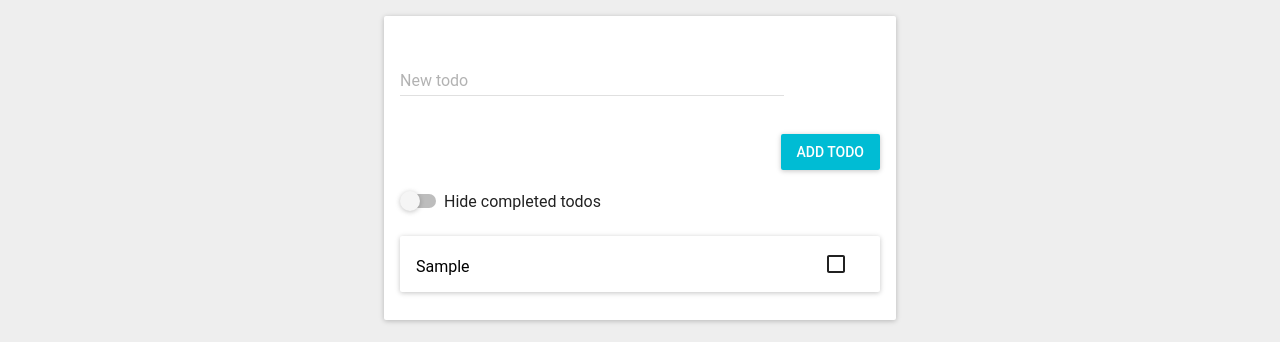
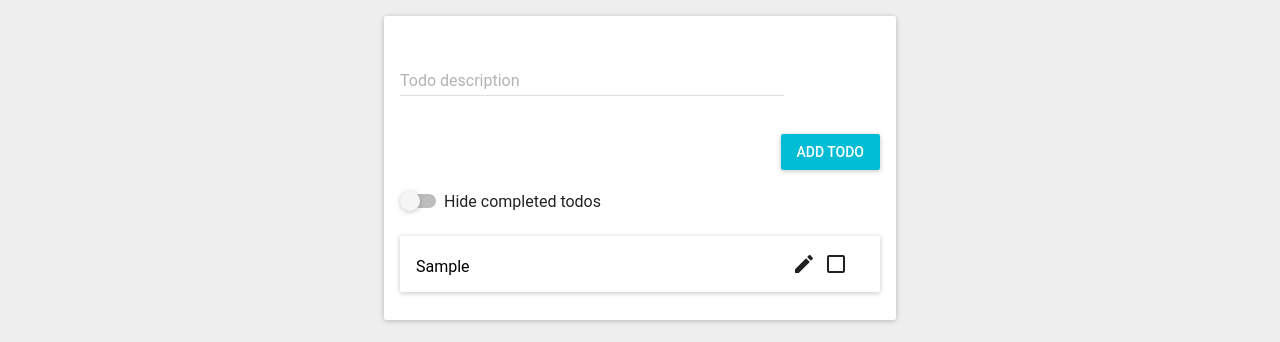
Before and after one commit to martyhora/material-issue-tracker, a React (Create React App) app: page / in a window 1280 px wide. Both pictures are taken after typing "Sample" into the empty fields and a click on the button "ADD TODO". Shown: the part 148-490 px from the top of the page. Built offline with nearby package versions, Linux system fonts and the light colour scheme.

Commit message:
Add todo edit

```diff
--- a/src/actions/actionTypes.js
+++ b/src/actions/actionTypes.js
@@ -1,3 +1,4 @@
 export const ADD_TODO = 'ADD_TODO';
 export const COMPLETE_TODO = 'COMPLETE_TODO';
 export const TOGGLE_FILTER = 'TOGGLE_FILTER';
+export const TOGGLE_EDIT = 'TOGGLE_EDIT';
--- a/src/actions/index.js
+++ b/src/actions/index.js
@@ -1,9 +1,14 @@
-import { ADD_TODO, COMPLETE_TODO, TOGGLE_FILTER } from './actionTypes';
+import {
+  ADD_TODO,
+  COMPLETE_TODO,
+  TOGGLE_EDIT,
+  TOGGLE_FILTER,
+} from './actionTypes';
 
-export const addTodo = newTodo => {
+export const addTodo = todo => {
   return {
     type: ADD_TODO,
-    newTodo,
+    todo,
   };
 };
 
@@ -19,3 +24,10 @@ export const toggleFilter = () => {
     type: TOGGLE_FILTER,
   };
 };
+
+export const toggleEdit = todoId => {
+  return {
+    type: TOGGLE_EDIT,
+    todoId,
+  };
+};
--- a/src/components/Todo.js
+++ b/src/components/Todo.js
@@ -1,30 +1,58 @@
 import * as React from 'react';
 import Paper from 'material-ui/Paper';
 import Checkbox from 'material-ui/Checkbox';
+import ModeEditIcon from 'material-ui/svg-icons/editor/mode-edit';
 import styles from '../styles';
+import TodoFormContainer from '../containers/TodoFormContainer';
 
-const Todo = ({ todo, onTodoComplete }) => (
+const Todo = ({ todo, onTodoComplete, onEditToggle, onTodoAdd }) => (
   <Paper style={styles.todo} className="row">
     <div
       style={{
         float: 'left',
         paddingTop: '5px',
+        marginTop: todo.isEdit ? '-25px' : 0,
+        width: todo.isEdit ? '100%' : 'auto',
+      }}
+    >
+      {todo.isEdit ? (
+        <TodoFormContainer onTodoAdd={onTodoAdd} isEdit={true} todo={todo} />
+      ) : (
+        <span
+          style={{
             textDecoration: todo.completed ? 'line-through' : '',
             color: todo.completed ? 'rgba(0, 0, 0, 0.3)' : '#000',
           }}
         >
           {todo.text}
+        </span>
+      )}
     </div>
 
-    <div style={styles.todoActions}>
+    {!todo.isEdit && (
+      <div
+        style={{
+          float: 'right',
+          marginTop: todo.isEdit ? '15px' : 0,
+        }}
+      >
+        <ModeEditIcon
+          style={styles.icon}
+          onClick={() => {
+            onEditToggle(todo.id);
+          }}
+        />
+
         <Checkbox
           label=""
           checked={todo.completed}
           onCheck={() => {
             onTodoComplete(todo.id);
           }}
+          style={styles.icon}
         />
       </div>
+    )}
   </Paper>
 );
 
--- a/src/components/TodoForm.js
+++ b/src/components/TodoForm.js
@@ -9,13 +9,14 @@ const TodoForm = ({
   onNewTodoTextUpdate,
   onTodoAdd,
   onTodoSubmit,
+  isEdit,
 }) => (
   <div>
     <TextField
-      floatingLabelText="New todo"
+      floatingLabelText="Todo description"
       style={styles.textField}
       fullWidth={true}
-      value={newTodo.newTodoText}
+      value={newTodo.text}
       onChange={e => {
         onNewTodoTextUpdate(e.currentTarget.value);
       }}
@@ -26,7 +27,7 @@ const TodoForm = ({
     />
     <RaisedButton
       className="add-todo-button"
-      label="Add todo"
+      label={`${isEdit ? 'Edit' : 'Add'} todo`}
       onClick={onTodoAdd}
       style={styles.addButton}
       primary={true}
--- a/src/components/TodoList.js
+++ b/src/components/TodoList.js
@@ -1,10 +1,16 @@
 import * as React from 'react';
 import Todo from './Todo';
 
-const TodoList = ({ todos, onTodoComplete }) => (
+const TodoList = ({ todos, onTodoComplete, onEditToggle, onTodoAdd }) => (
   <div>
     {todos.map((todo, i) => (
-      <Todo key={i} todo={todo} onTodoComplete={onTodoComplete} />
+      <Todo
+        key={i}
+        todo={todo}
+        onTodoComplete={onTodoComplete}
+        onEditToggle={onEditToggle}
+        onTodoAdd={onTodoAdd}
+      />
     ))}
   </div>
 );
--- a/src/containers/App.js
+++ b/src/containers/App.js
@@ -9,8 +9,7 @@ import '../index.css';
 import TodoFormContainer from './TodoFormContainer';
 import TodoList from '../components/TodoList';
 import { connect } from 'react-redux';
-import { addTodo } from '../actions';
-import { completeTodo, toggleFilter } from '../actions/index';
+import { completeTodo, toggleEdit, toggleFilter, addTodo } from '../actions';
 
 const App = ({
   todos,
@@ -18,13 +17,14 @@ const App = ({
   onTodoAdd,
   onTodoComplete,
   onFilterToggle,
+  onEditToggle,
 }) => (
   <MuiThemeProvider>
     <div>
       <AppBar title="Material TODO" />
       <Paper style={styles.todoList}>
         <div className="row">
-          <TodoFormContainer onTodoAdd={onTodoAdd} />
+          <TodoFormContainer onTodoAdd={onTodoAdd} isEdit={false} />
         </div>
 
         <div className="row">
@@ -39,7 +39,12 @@ const App = ({
         </div>
 
         <div className="row">
-          <TodoList todos={todos} onTodoComplete={onTodoComplete} />
+          <TodoList
+            todos={todos}
+            onTodoComplete={onTodoComplete}
+            onTodoAdd={onTodoAdd}
+            onEditToggle={onEditToggle}
+          />
         </div>
       </Paper>
     </div>
@@ -81,6 +86,9 @@ const mapDispatchToProps = dispatch => ({
   onFilterToggle: () => {
     dispatch(toggleFilter());
   },
+  onEditToggle: todoId => {
+    dispatch(toggleEdit(todoId));
+  },
 });
 
 export default connect(mapStateToProps, mapDispatchToProps)(App);
--- a/src/containers/TodoFormContainer.js
+++ b/src/containers/TodoFormContainer.js
@@ -2,21 +2,21 @@ import * as React from 'react';
 import TodoForm from '../components/TodoForm';
 
 const defaultTodo = {
-  newTodoText: '',
+  text: '',
 };
 
 export default class TodoFormContainer extends React.Component {
   state = {
-    newTodo: defaultTodo,
+    newTodo: this.props.todo ? this.props.todo : defaultTodo,
     error: false,
   };
 
-  onNewTodoTextUpdate(newTodoText) {
-    this.setState({ newTodo: { ...this.state.newTodoText, newTodoText } });
+  onNewTodoTextUpdate(text) {
+    this.setState({ newTodo: { ...this.state.newTodo, text } });
   }
 
   onTodoAdd() {
-    if (this.state.newTodo.newTodoText.trim() === '') {
+    if (this.state.newTodo.text.trim() === '') {
       this.setState({ error: true });
 
       return;
@@ -40,6 +40,7 @@ export default class TodoFormContainer extends React.Component {
       <TodoForm
         newTodo={this.state.newTodo}
         error={this.state.error}
+        isEdit={this.props.isEdit}
         onTodoAdd={this.onTodoAdd.bind(this)}
         onNewTodoTextUpdate={this.onNewTodoTextUpdate.bind(this)}
         onTodoSubmit={this.onTodoSubmit.bind(this)}
--- a/src/reducers/todos.js
+++ b/src/reducers/todos.js
@@ -1,20 +1,31 @@
-import { ADD_TODO, COMPLETE_TODO } from '../actions/actionTypes';
+import { ADD_TODO, COMPLETE_TODO, TOGGLE_EDIT } from '../actions/actionTypes';
 
 let id = 1;
 
 const todos = (state = [], action) => {
   switch (action.type) {
     case ADD_TODO:
-      return [
-        ...state,
-        { text: action.newTodo.newTodoText, id: id++, completed: false },
-      ];
+      if (action.todo.id) {
+        return state.map(
+          todo =>
+            todo.id === action.todo.id
+              ? { ...action.todo, isEdit: !todo.isEdit }
+              : todo
+        );
+      }
+
+      return [...state, { text: action.todo.text, id: id++, completed: false }];
     case COMPLETE_TODO:
       return state.map(todo => {
         return todo.id === action.todoId
           ? { ...todo, completed: !todo.completed }
           : todo;
       });
+    case TOGGLE_EDIT:
+      return state.map(
+        todo =>
+          todo.id === action.todoId ? { ...todo, isEdit: !todo.isEdit } : todo
+      );
     default:
       return state;
   }
--- a/src/styles.js
+++ b/src/styles.js
@@ -28,6 +28,11 @@ const styles = {
   todoActions: {
     float: 'right',
   },
+  icon: {
+    float: 'left',
+    cursor: 'pointer',
+    width: '40px',
+  },
 };
 
 export default styles;
```
Lines whose indentation alone changed are shown as unchanged.
